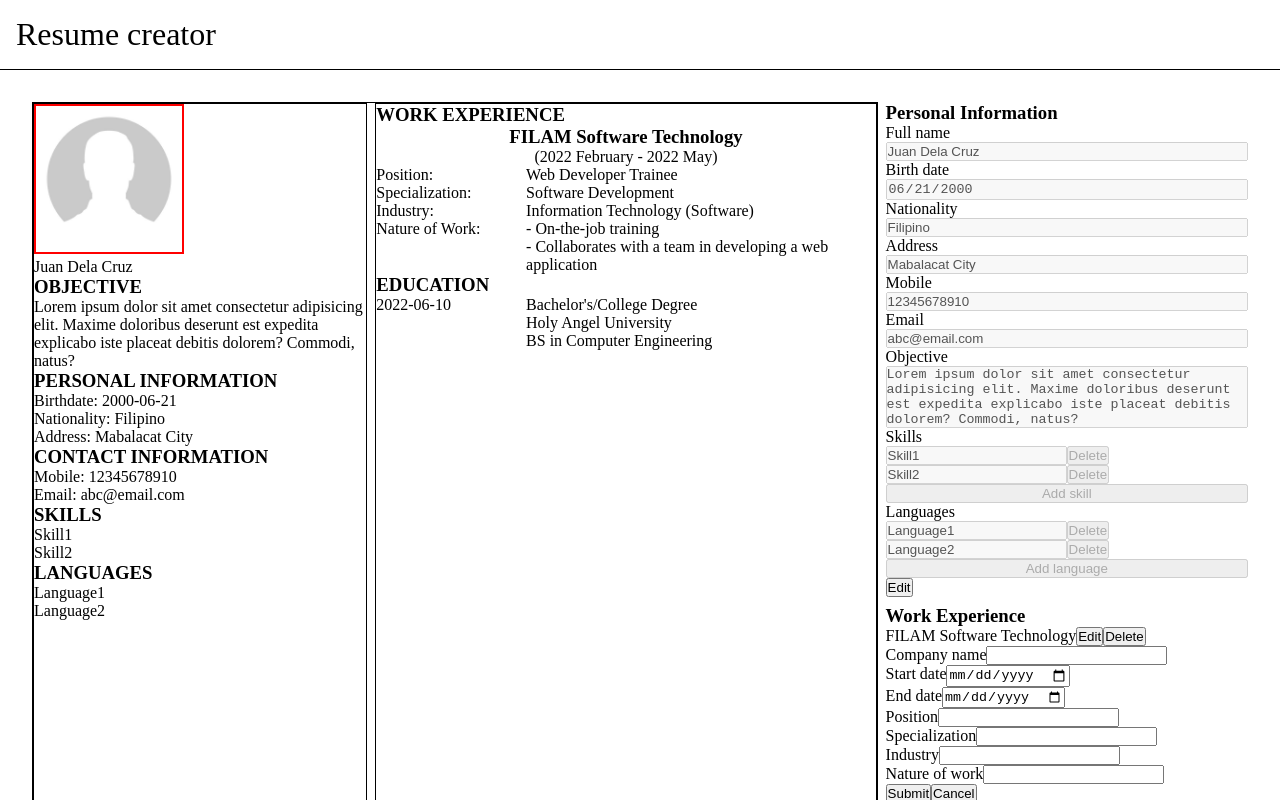
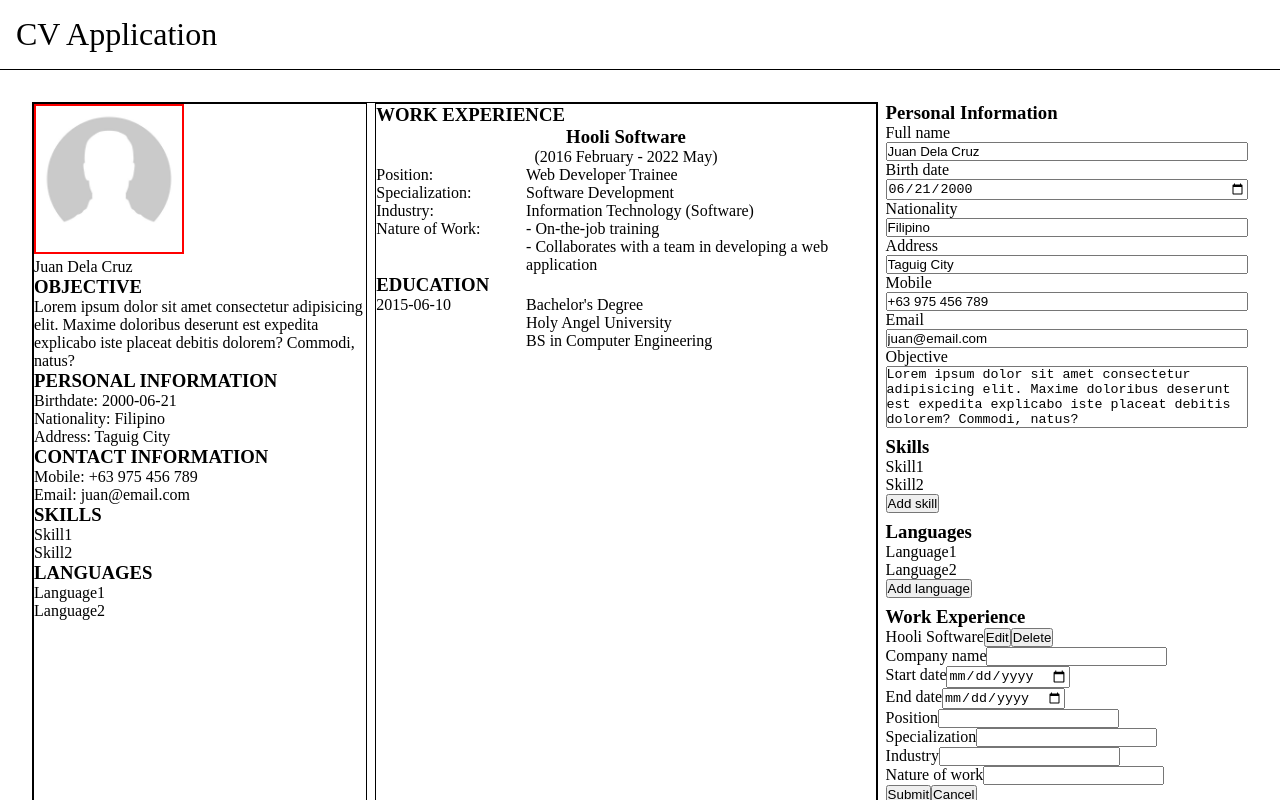
Before and after one commit to Jarrell21/cv-application, a React (Vite) app: page / in a window 1280 px wide. Both pictures are taken after a click on the button "Add work experience". Shown: the top 800 px of the page. Built offline with nearby package versions, Linux system fonts and the light colour scheme.

Commit message:
Rearrange file structure

```diff
--- a/src/App.jsx
+++ b/src/App.jsx
@@ -4,7 +4,6 @@ import Sidebar from "./components/Sidebar";
 import { FontAwesomeIcon } from "@fortawesome/react-fontawesome";
 import { faGithub } from "@fortawesome/free-brands-svg-icons";
 import "./App.css";
-import { v4 as uuidv4 } from "uuid";
 
 function App() {
   const [data, setData] = useState({
@@ -14,22 +13,22 @@ function App() {
       objective:
         "Lorem ipsum dolor sit amet consectetur adipisicing elit. Maxime doloribus deserunt est expedita explicabo iste placeat debitis dolorem? Commodi, natus?",
       nationality: "Filipino",
-      address: "Mabalacat City",
-      mobile: "12345678910",
-      email: "abc@email.com",
+      address: "Taguig City",
+      mobile: "+63 975 456 789",
+      email: "juan@email.com",
       skills: [
-        { id: uuidv4(), skillName: "Skill1" },
-        { id: uuidv4(), skillName: "Skill2" },
+        { id: 1, skillName: "Skill1" },
+        { id: 2, skillName: "Skill2" },
       ],
       languages: [
-        { id: uuidv4(), languageName: "Language1" },
-        { id: uuidv4(), languageName: "Language2" },
+        { id: 3, languageName: "Language1" },
+        { id: 4, languageName: "Language2" },
       ],
     },
     workExperience: [
       {
-        companyName: "FILAM Software Technology",
-        startDate: "2022-02-01",
+        companyName: "Hooli Software",
+        startDate: "2016-02-01",
         endDate: "2022-05-01",
         position: "Web Developer Trainee",
         specialization: "Software Development",
@@ -42,17 +41,17 @@ function App() {
     ],
     education: [
       {
-        attainment: "Bachelor's/College Degree",
+        attainment: "Bachelor's Degree",
         schoolName: "Holy Angel University",
         course: "BS in Computer Engineering",
-        dateGraduated: "2022-06-10",
+        dateGraduated: "2015-06-10",
       },
     ],
   });
 
   return (
     <>
-      <header>Resume creator</header>
+      <header>CV Application</header>
       <div className="main">
         <Resume data={data} />
         <Sidebar data={data} setData={setData} />
--- a/src/components/Sidebar.jsx
+++ b/src/components/Sidebar.jsx
@@ -1,10 +1,11 @@
-import React, { useState } from "react";
+import { useState } from "react";
 import PropTypes from "prop-types";
-import InputGroup from "./Sidebar/InputGroup";
 import PersonalInfoInput from "./Sidebar/PersonalInfoInput";
 import WorkInput from "./Sidebar/WorkInput";
 import EducationInput from "./Sidebar/EducationInput";
 import "../styles/Sidebar.css";
+import Skills from "./Sidebar/Skills";
+import Languages from "./Sidebar/Languages";
 
 function Sidebar({ data, setData }) {
   const [visible, setVisible] = useState(false);
@@ -16,6 +17,8 @@ function Sidebar({ data, setData }) {
   return (
     <aside className="side">
       <PersonalInfoInput data={data} setData={setData} />
+      <Skills data={data} setData={setData} />
+      <Languages data={data} setData={setData} />
       <WorkInput
         data={data}
         setData={setData}
--- a/src/components/Sidebar/Input.jsx
+++ /dev/null
@@ -1,19 +0,0 @@
-import React from "react";
-import PropTypes from "prop-types";
-
-function Input({ type, label, name }) {
-  return (
-    <div className="input">
-      <label htmlFor={name}>{label}</label>
-      <input type={type} />
-    </div>
-  );
-}
-
-Input.propTypes = {
-  type: PropTypes.string,
-  label: PropTypes.string,
-  name: PropTypes.string,
-};
-
-export default Input;
--- a/src/components/Sidebar/InputGroup.jsx
+++ b/src/components/Sidebar/InputGroup.jsx
@@ -1,21 +1,28 @@
-import React from "react";
 import PropTypes from "prop-types";
-import Input from "./Input";
 
 function InputGroup({ group, data, setData, action }) {
   return (
-    <div className="input-group">
+    <>
       {group.map((input) => {
         return (
-          <Input
-            key={input.name}
-            type={input.type}
-            label={input.label}
-            name={input.name}
-          />
+          <div className="input-group" key={input.name}>
+            <div>
+              <label htmlFor={input.name}>{input.label}</label>
+              <input type={input.type} />
+            </div>
+            {/* <div className="input-group">
+              <label htmlFor="fullName">Full name</label>
+              <input
+                className="input"
+                name="fullName"
+                type="text"
+                defaultValue={data.personalInfo.fullName}
+              />
+            </div> */}
+          </div>
         );
       })}
-    </div>
+    </>
   );
 }
 
--- /dev/null
+++ b/src/components/Sidebar/Languages.jsx
@@ -0,0 +1,24 @@
+import PropTypes from "prop-types";
+
+function Languages({ data, setData }) {
+  const handleAddLanguage = () => {};
+
+  return (
+    <div className="side-languages">
+      <h3>Languages</h3>
+      {data.personalInfo.languages.map((language) => (
+        <p key={language.id} className="language">
+          {language.languageName}
+        </p>
+      ))}
+      <button onClick={handleAddLanguage}>Add language</button>
+    </div>
+  );
+}
+
+Languages.propTypes = {
+  data: PropTypes.any,
+  setData: PropTypes.any,
+};
+
+export default Languages;
--- a/src/components/Sidebar/PersonalInfoInput.jsx
+++ b/src/components/Sidebar/PersonalInfoInput.jsx
@@ -1,57 +1,17 @@
-import { useState } from "react";
 import PropTypes from "prop-types";
-import { v4 as uuidv4 } from "uuid";
 
 function PersonalInfoInput({ data, setData }) {
-  const [editFormMode, setEditFormMode] = useState(false);
+  const handleOnChange = (e) => {
+    const value = e.target.value;
 
-  const toggleEditFormMode = () => {
-    setEditFormMode((prevState) => !prevState);
-  };
-
-  const handleSubmitFormButton = () => {
-    const allInput = document.querySelectorAll(".input");
-
-    const newValues = [...allInput].reduce((obj, input) => {
-      return { ...obj, [input.name]: input.value };
-    }, {});
-
-    const newData = {
+    setData({
       ...data,
       personalInfo: {
         ...data.personalInfo,
-        fullName: newValues.fullName,
-        birthDate: newValues.birthDate,
-        nationality: newValues.nationality,
-        address: newValues.address,
-        mobile: newValues.mobile,
-        email: newValues.email,
-        objective: newValues.objective,
+        [e.target.name]: value,
       },
-    };
-
-    setData(newData);
-    toggleEditFormMode();
+    });
   };
-
-  const handleCancelFormButton = () => {
-    // console.log(data);
-    setData(data);
-    toggleEditFormMode();
-  };
-
-  // const handleAddSkill = () => {
-  //   const id = uuidv4();
-  //   const newData = {
-  //     ...data,
-  //     personalInfo: {
-  //       ...data.personalInfo,
-  //       skills: [...data.personalInfo.skills, { id: id, skillName: "" }],
-  //     },
-  //   };
-
-  //   setData(newData);
-  // };
 
   return (
     <div className="side-personal-info">
@@ -61,9 +21,9 @@ function PersonalInfoInput({ data, setData }) {
         <input
           className="input"
           name="fullName"
-          disabled={!editFormMode}
           type="text"
           defaultValue={data.personalInfo.fullName}
+          onChange={handleOnChange}
         />
       </div>
       <div className="input-group">
@@ -71,9 +31,9 @@ function PersonalInfoInput({ data, setData }) {
         <input
           className="input"
           name="birthDate"
-          disabled={!editFormMode}
           type="date"
           defaultValue={data.personalInfo.birthDate}
+          onChange={handleOnChange}
         />
       </div>
       <div className="input-group">
@@ -81,9 +41,9 @@ function PersonalInfoInput({ data, setData }) {
         <input
           className="input"
           name="nationality"
-          disabled={!editFormMode}
           type="text"
           defaultValue={data.personalInfo.nationality}
+          onChange={handleOnChange}
         />
       </div>
       <div className="input-group">
@@ -91,9 +51,9 @@ function PersonalInfoInput({ data, setData }) {
         <input
           className="input"
           name="address"
-          disabled={!editFormMode}
           type="text"
           defaultValue={data.personalInfo.address}
+          onChange={handleOnChange}
         />
       </div>
       <div className="input-group">
@@ -101,9 +61,9 @@ function PersonalInfoInput({ data, setData }) {
         <input
           className="input"
           name="mobile"
-          disabled={!editFormMode}
           type="text"
           defaultValue={data.personalInfo.mobile}
+          onChange={handleOnChange}
         />
       </div>
       <div className="input-group">
@@ -111,9 +71,9 @@ function PersonalInfoInput({ data, setData }) {
         <input
           className="input"
           name="email"
-          disabled={!editFormMode}
           type="text"
           defaultValue={data.personalInfo.email}
+          onChange={handleOnChange}
         />
       </div>
       <div className="input-group">
@@ -121,56 +81,12 @@ function PersonalInfoInput({ data, setData }) {
         <textarea
           className="input"
           name="objective"
-          disabled={!editFormMode}
           type="text"
           rows="4"
           defaultValue={data.personalInfo.objective}
+          onChange={handleOnChange}
         ></textarea>
       </div>
-      <div className="input-group">
-        <label htmlFor="skills">Skills</label>
-        <div className="skills-list">
-          {data.personalInfo.skills.map((skill) => (
-            <div key={skill.id} className="skill">
-              <input
-                className="input"
-                name={skill.skillName}
-                disabled={!editFormMode}
-                type="text"
-                defaultValue={skill.skillName}
-              />
-              <button disabled={!editFormMode}>Delete</button>
-            </div>
-          ))}
-        </div>
-        {/* <input type="text" /> */}
-        <button disabled={!editFormMode}>Add skill</button>
-      </div>
-      <div className="input-group">
-        <label htmlFor="languages">Languages</label>
-        {data.personalInfo.languages.map((language) => (
-          <div key={language.id}>
-            <input
-              className="input"
-              name={language.languageName}
-              disabled={!editFormMode}
-              type="text"
-              defaultValue={language.languageName}
-            />
-            <button disabled={!editFormMode}>Delete</button>
-          </div>
-        ))}
-        {/* <input type="text" /> */}
-        <button disabled={!editFormMode}>Add language</button>
-      </div>
-      {editFormMode ? (
-        <>
-          <button onClick={handleSubmitFormButton}>Submit</button>
-          <button onClick={handleCancelFormButton}>Cancel</button>
-        </>
-      ) : (
-        <button onClick={toggleEditFormMode}>Edit</button>
-      )}
     </div>
   );
 }
--- /dev/null
+++ b/src/components/Sidebar/Skills.jsx
@@ -0,0 +1,36 @@
+import { useState } from "react";
+import PropTypes from "prop-types";
+
+function Skills({ data, setData }) {
+  const [counter, setCounter] = useState(0);
+  const [newSkills, setNewSkills] = useState([]);
+
+  const handleAddSkill = () => {
+    setNewSkills((prevArray) => [...prevArray, counter]);
+    setCounter(counter + 1);
+  };
+
+  return (
+    <div className="side-skills">
+      <h3>Skills</h3>
+      {data.personalInfo.skills.map((skill) => (
+        <p key={skill.id} className="skill">
+          {skill.skillName}
+        </p>
+      ))}
+      {/* {newSkills.map((skill) => (
+          <div key={skill} className="skill">
+            <input className="input" name="skill" type="text" />
+          </div>
+        ))} */}
+      <button onClick={handleAddSkill}>Add skill</button>
+    </div>
+  );
+}
+
+Skills.propTypes = {
+  data: PropTypes.any,
+  setData: PropTypes.any,
+};
+
+export default Skills;
```
